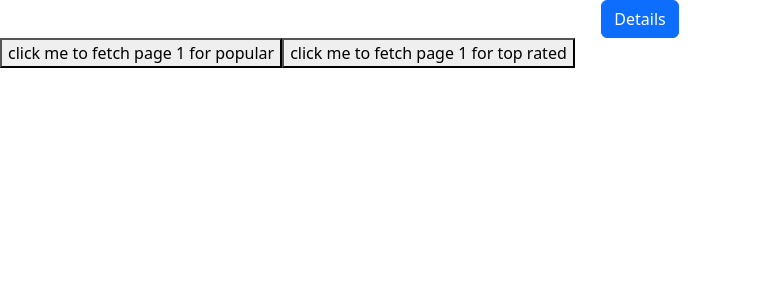
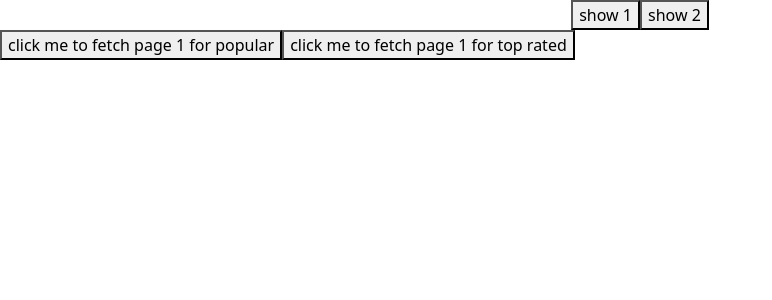
Before and after one commit to LunaHuang123/movie_list_app, a React (Create React App) app in the folder movie_list/: page / in a window 1280 px wide. Shown: the top 300 px of the page, without its empty margins (0-772 px from the left). Built offline with nearby package versions, Linux system fonts and the light colour scheme.

Commit message:
Remove button in modal component, transfer the control of modal to card component, simple test in App.js

```diff
--- a/movie_list/src/App.js
+++ b/movie_list/src/App.js
@@ -1,10 +1,18 @@
 import './App.css';
 import MovieModal from './components/movie_modal';
+import { useState } from 'react';
 import 'bootstrap/dist/css/bootstrap.min.css';
-function App() {
+function App() { //simulating multiple MovieCard components here
+  const [showOption,setShow] = useState({show:false,movieID:null});
   return (
     <div className="App">
-      <MovieModal movieID={278}/>
+      <button onClick={()=>{setShow({show:true,movieID:2})}}>{/*should receive ID from props.movieID*/}
+        show 1
+      </button>
+      <button onClick={()=>{setShow({show:true,movieID:278})}}>{/*should receive ID from props.movieID*/}
+        show 2
+      </button>
+      <MovieModal showOption={showOption} setShow={setShow}/>
     </div>
   );
 }
--- a/movie_list/src/components/detail_page.jsx
+++ b/movie_list/src/components/detail_page.jsx
@@ -14,7 +14,7 @@ function DetailPage(props) {
   }
   return (
     <div className='detailPage' style={{ backgroundImage: 'url(' + baseUrl + props.data.backdrop_path + ')', backgroundSize: 'cover' }}>
-        <img id="dp_poster" src={baseUrl+props.data.poster_path}/>
+        <img id="dp_poster" src={baseUrl+props.data.poster_path} alt={''}/>
         <div id="dp_title">{props.data.title}</div>
         {props.data.genres && <ul>{props.data.genres.map(genre => (<li>{genre.name}</li>))}</ul>}
         <div id="dp_overview">Overview: {props.data.overview}</div>
--- a/movie_list/src/components/movie_modal.jsx
+++ b/movie_list/src/components/movie_modal.jsx
@@ -1,26 +1,18 @@
-import React, { useState } from 'react';
-import Button from 'react-bootstrap/Button';
 import Modal from 'react-bootstrap/Modal';
 import DetailPage from './detail_page';
 
 function MovieModal(props) {
-  const [show, setShow] = useState(false);
-
-  const handleClose = () => setShow(false);
-  const handleShow = () => setShow(true);
-
+  const {showOption, setShow} = props;
+  const handleClose = () => setShow({...showOption,show:false});
+  //Don't set movieID to null when you close the modal, keep it as previous one, otherwise it will cause a meaningless 404 request
   return (
     <>
-      <Button variant="primary" onClick={handleShow}>
-        Details
-      </Button>
-
-      <Modal show={show} onHide={handleClose} fullscreen={true}>
+      <Modal show={showOption.show} onHide={handleClose} fullscreen={true}>
         <Modal.Header closeButton>
           <Modal.Title>Movie Details</Modal.Title>
         </Modal.Header>
         <Modal.Body>
-          <DetailPage movieID={props.movieID}/>
+          <DetailPage movieID={showOption.movieID}/>
         </Modal.Body>
       </Modal>
     </>
```
